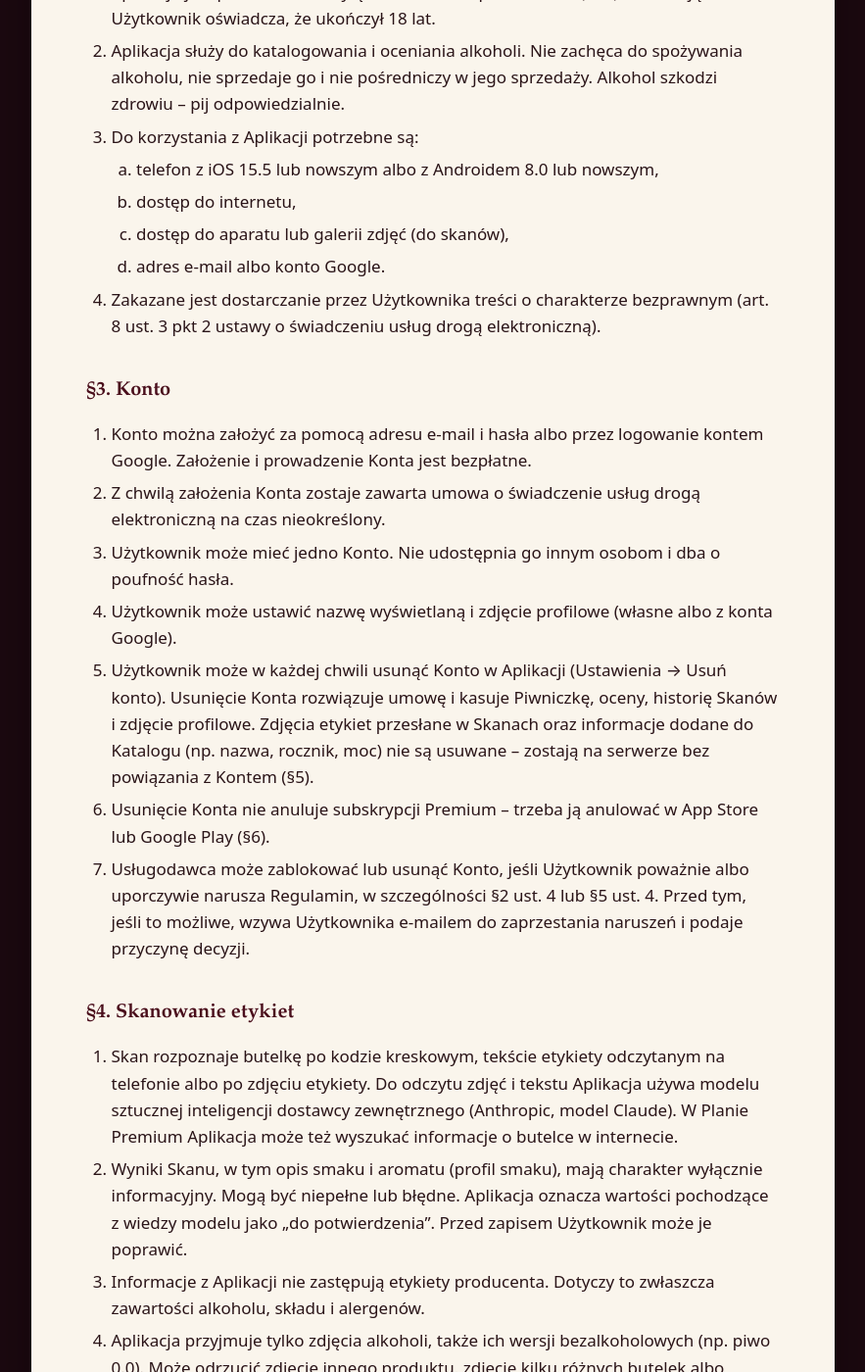
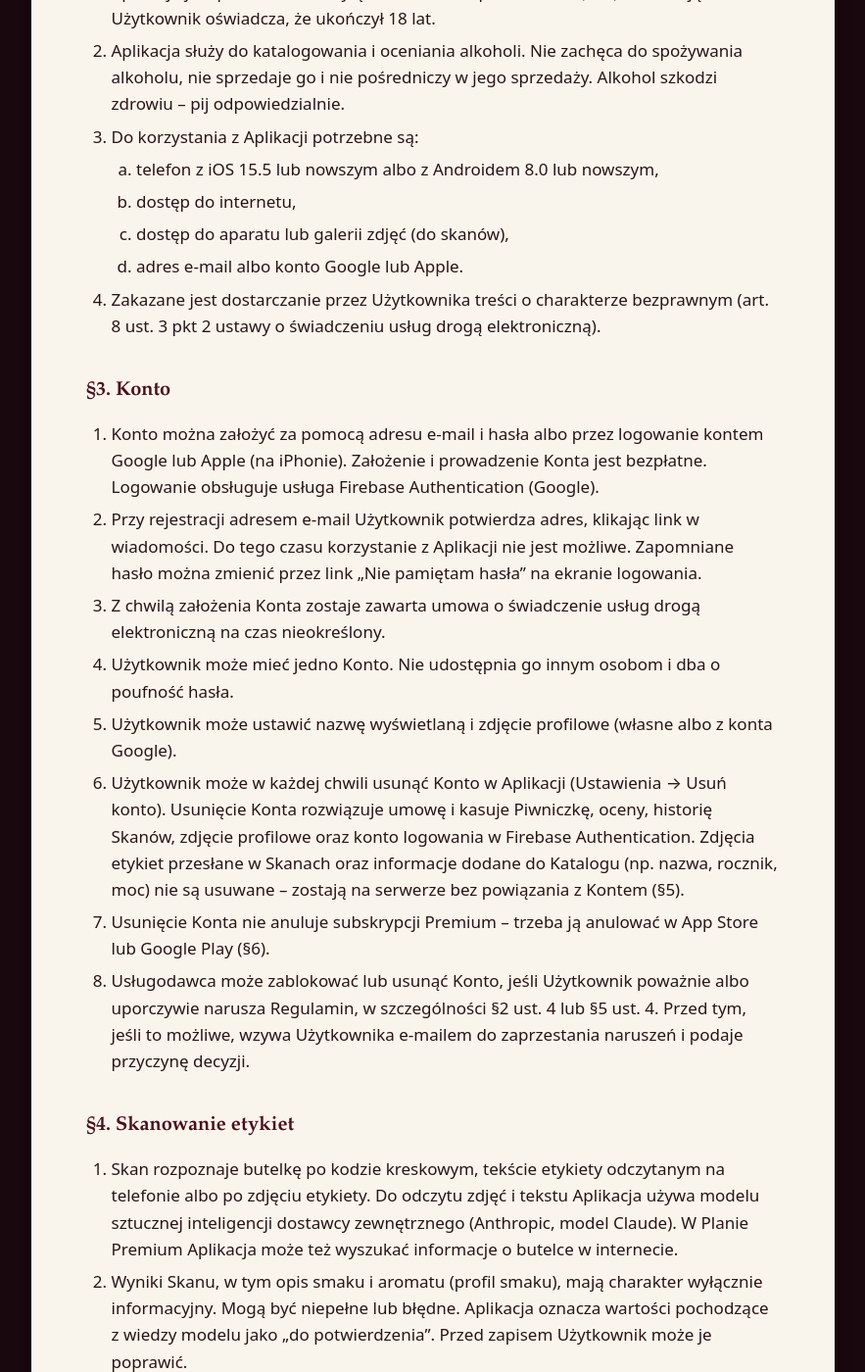
Before and after one commit to jandabrowski2002/cellar, a Jekyll site: the page built from regulamin.md, in a window 1280 px wide and 1400 px high, scrolled down 1048 px. Shown: the whole window at 98% size, without its empty margins (198-1081 px from the left). Built offline with Jekyll 4.4.1, drawn with Linux system fonts in a browser that asks for light colours; some of the changed text lies outside the part shown.

Commit message:
Dokumenty: logowanie przez Firebase Authentication i Apple, potwierdzanie maila, reset hasła

```diff
--- a/regulamin.md
+++ b/regulamin.md
@@ -28,18 +28,19 @@ description: Zasady korzystania z aplikacji mobilnej Cellar.
    1. telefon z iOS 15.5 lub nowszym albo z Androidem 8.0 lub nowszym,
    2. dostęp do internetu,
    3. dostęp do aparatu lub galerii zdjęć (do skanów),
-   4. adres e-mail albo konto Google.
+   4. adres e-mail albo konto Google lub Apple.
 4. Zakazane jest dostarczanie przez Użytkownika treści o charakterze bezprawnym (art. 8 ust. 3 pkt 2 ustawy o świadczeniu usług drogą elektroniczną).
 
 ## §3. Konto
 
-1. Konto można założyć za pomocą adresu e-mail i hasła albo przez logowanie kontem Google. Założenie i prowadzenie Konta jest bezpłatne.
-2. Z chwilą założenia Konta zostaje zawarta umowa o świadczenie usług drogą elektroniczną na czas nieokreślony.
-3. Użytkownik może mieć jedno Konto. Nie udostępnia go innym osobom i dba o poufność hasła.
-4. Użytkownik może ustawić nazwę wyświetlaną i zdjęcie profilowe (własne albo z konta Google).
-5. Użytkownik może w każdej chwili usunąć Konto w Aplikacji (Ustawienia → Usuń konto). Usunięcie Konta rozwiązuje umowę i kasuje Piwniczkę, oceny, historię Skanów i zdjęcie profilowe. Zdjęcia etykiet przesłane w Skanach oraz informacje dodane do Katalogu (np. nazwa, rocznik, moc) nie są usuwane – zostają na serwerze bez powiązania z Kontem (§5).
-6. Usunięcie Konta nie anuluje subskrypcji Premium – trzeba ją anulować w App Store lub Google Play (§6).
-7. Usługodawca może zablokować lub usunąć Konto, jeśli Użytkownik poważnie albo uporczywie narusza Regulamin, w szczególności §2 ust. 4 lub §5 ust. 4. Przed tym, jeśli to możliwe, wzywa Użytkownika e-mailem do zaprzestania naruszeń i podaje przyczynę decyzji.
+1. Konto można założyć za pomocą adresu e-mail i hasła albo przez logowanie kontem Google lub Apple (na iPhonie). Założenie i prowadzenie Konta jest bezpłatne. Logowanie obsługuje usługa Firebase Authentication (Google).
+2. Przy rejestracji adresem e-mail Użytkownik potwierdza adres, klikając link w wiadomości. Do tego czasu korzystanie z Aplikacji nie jest możliwe. Zapomniane hasło można zmienić przez link „Nie pamiętam hasła” na ekranie logowania.
+3. Z chwilą założenia Konta zostaje zawarta umowa o świadczenie usług drogą elektroniczną na czas nieokreślony.
+4. Użytkownik może mieć jedno Konto. Nie udostępnia go innym osobom i dba o poufność hasła.
+5. Użytkownik może ustawić nazwę wyświetlaną i zdjęcie profilowe (własne albo z konta Google).
+6. Użytkownik może w każdej chwili usunąć Konto w Aplikacji (Ustawienia → Usuń konto). Usunięcie Konta rozwiązuje umowę i kasuje Piwniczkę, oceny, historię Skanów, zdjęcie profilowe oraz konto logowania w Firebase Authentication. Zdjęcia etykiet przesłane w Skanach oraz informacje dodane do Katalogu (np. nazwa, rocznik, moc) nie są usuwane – zostają na serwerze bez powiązania z Kontem (§5).
+7. Usunięcie Konta nie anuluje subskrypcji Premium – trzeba ją anulować w App Store lub Google Play (§6).
+8. Usługodawca może zablokować lub usunąć Konto, jeśli Użytkownik poważnie albo uporczywie narusza Regulamin, w szczególności §2 ust. 4 lub §5 ust. 4. Przed tym, jeśli to możliwe, wzywa Użytkownika e-mailem do zaprzestania naruszeń i podaje przyczynę decyzji.
 
 ## §4. Skanowanie etykiet
 
@@ -92,7 +93,7 @@ description: Zasady korzystania z aplikacji mobilnej Cellar.
 3. Usługodawca nie odpowiada za:
    1. decyzje Użytkownika podjęte na podstawie wyników Skanu lub informacji z Katalogu, w tym dotyczące zakupu lub spożycia alkoholu,
    2. treści dodane przez innych Użytkowników, o ile po otrzymaniu wiarygodnej wiadomości o ich bezprawnym charakterze niezwłocznie uniemożliwi do nich dostęp,
-   3. działanie App Store, Google Play, logowania Google i sieci internetowej Użytkownika.
+   3. działanie App Store, Google Play, logowania przez Google, Apple i Firebase Authentication oraz sieci internetowej Użytkownika.
 4. Postanowienia tego paragrafu nie ograniczają praw konsumenta wynikających z przepisów bezwzględnie obowiązujących, w szczególności odpowiedzialności za zgodność usługi cyfrowej z umową.
 
 ## §9. Reklamacje i prawa konsumenta
```
Also changed, not shown: prywatnosc.md (+8 -5 lines).
